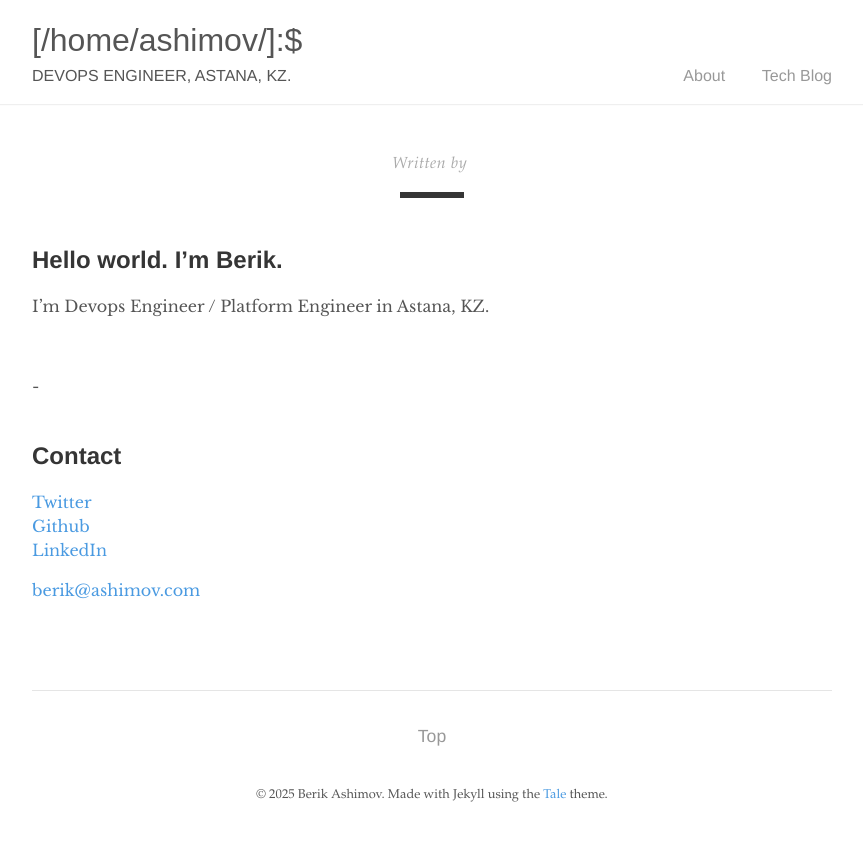
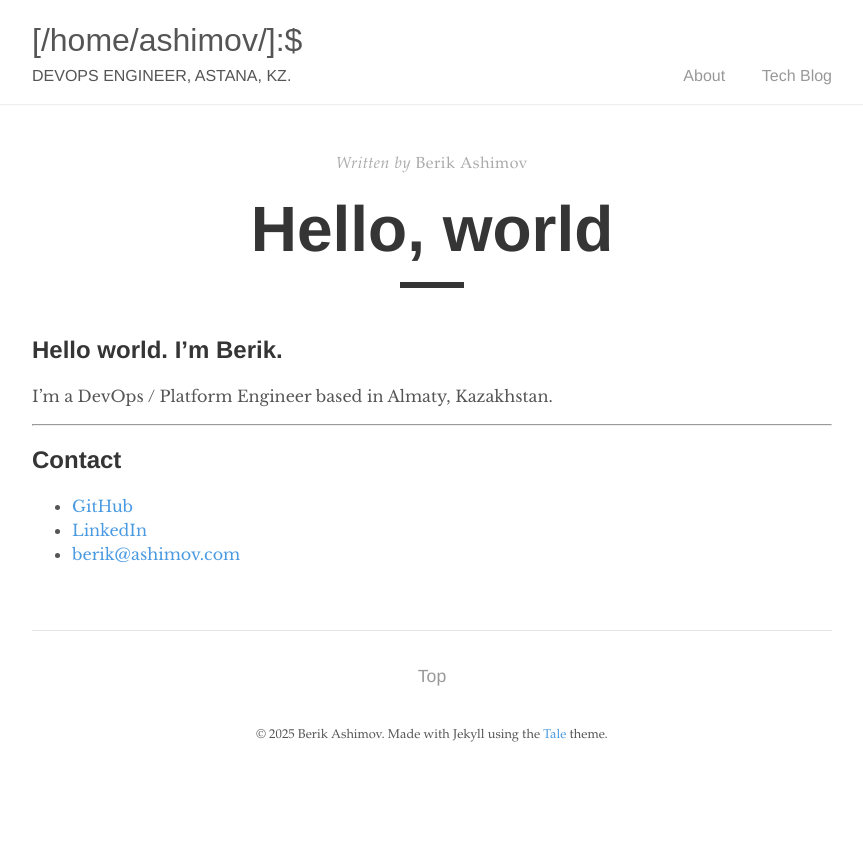
Before and after one commit to ashimov/ashimov.github.io, a Jekyll site: the page built from index.md, in a window 1280 px wide. Shown: the top 841 px of the page, without its empty margins (208-1071 px from the left). Built offline with Jekyll 4.4.1, drawn with Linux system fonts in a browser that asks for light colours.

Commit message:
Update index.md

```diff
--- a/index.md
+++ b/index.md
@@ -1,33 +1,26 @@
 ---
 layout: post
-title: ""
-author: ""
+title: "Hello, world"
+author: "Berik Ashimov"
 permalink: /
 ---
 
 ## Hello world. I'm Berik.
 
-I'm Devops Engineer / Platform Engineer in Astana, KZ.
+I'm a DevOps / Platform Engineer based in Almaty, Kazakhstan.
 
-
-<br />
-
-
-   \-
-<br />
-<br />
+---
 
 ## Contact
-  <script type="text/javascript">
-                function gen_mail_to_link(lhs,rhs,subject)
-                {
-                        document.write("<A HREF=\"mailto");
-                        document.write(":" + lhs + "@");
-                        document.write(rhs + "?subject=" + subject + "\">" + lhs + "@" + rhs + "<\/A>");
-                        return
-                }
-  </script>
-[Twitter](http://www.twitter.com/B3r1k) <br />
-[Github](https://github.com/ashimov) <br />
-[LinkedIn](https://www.linkedin.com/in/berik-ashimov) <br />
-<SCRIPT LANGUAGE="JavaScript" type="text/javascript"> gen_mail_to_link('berik','ashimov.com','') </script><br />
+
+- [GitHub](https://github.com/ashimov)
+- [LinkedIn](https://www.linkedin.com/in/berik-ashimov)
+- <span id="email"></span>
+
+<script type="text/javascript">
+  (function genMailToLink(lhs, rhs, subject = "") {
+    const email = `${lhs}@${rhs}`;
+    const link = `<a href="mailto:${email}?subject=${encodeURIComponent(subject)}">${email}</a>`;
+    document.getElementById("email").innerHTML = link;
+  })('berik', 'ashimov.com');
+</script>
```
